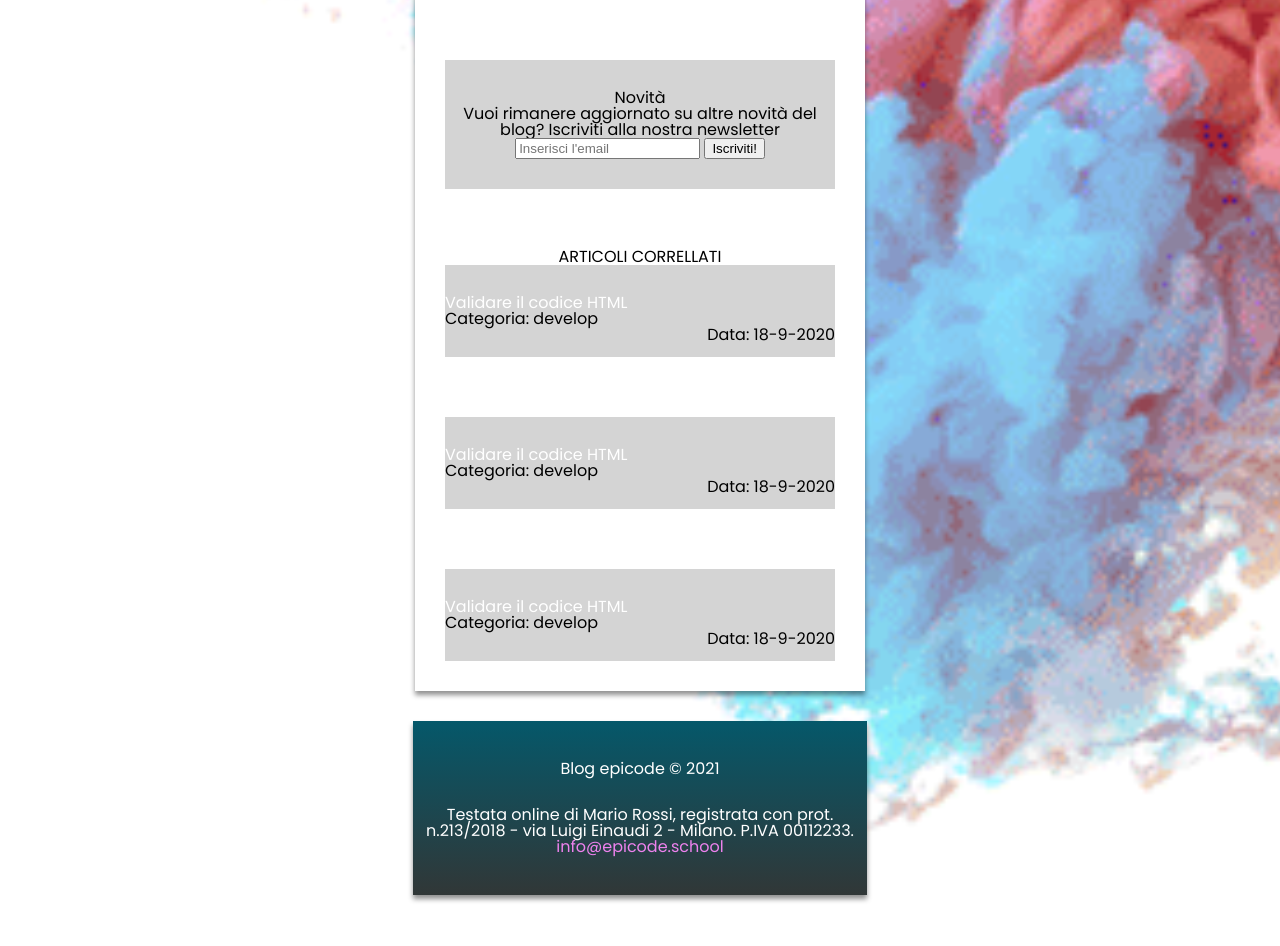
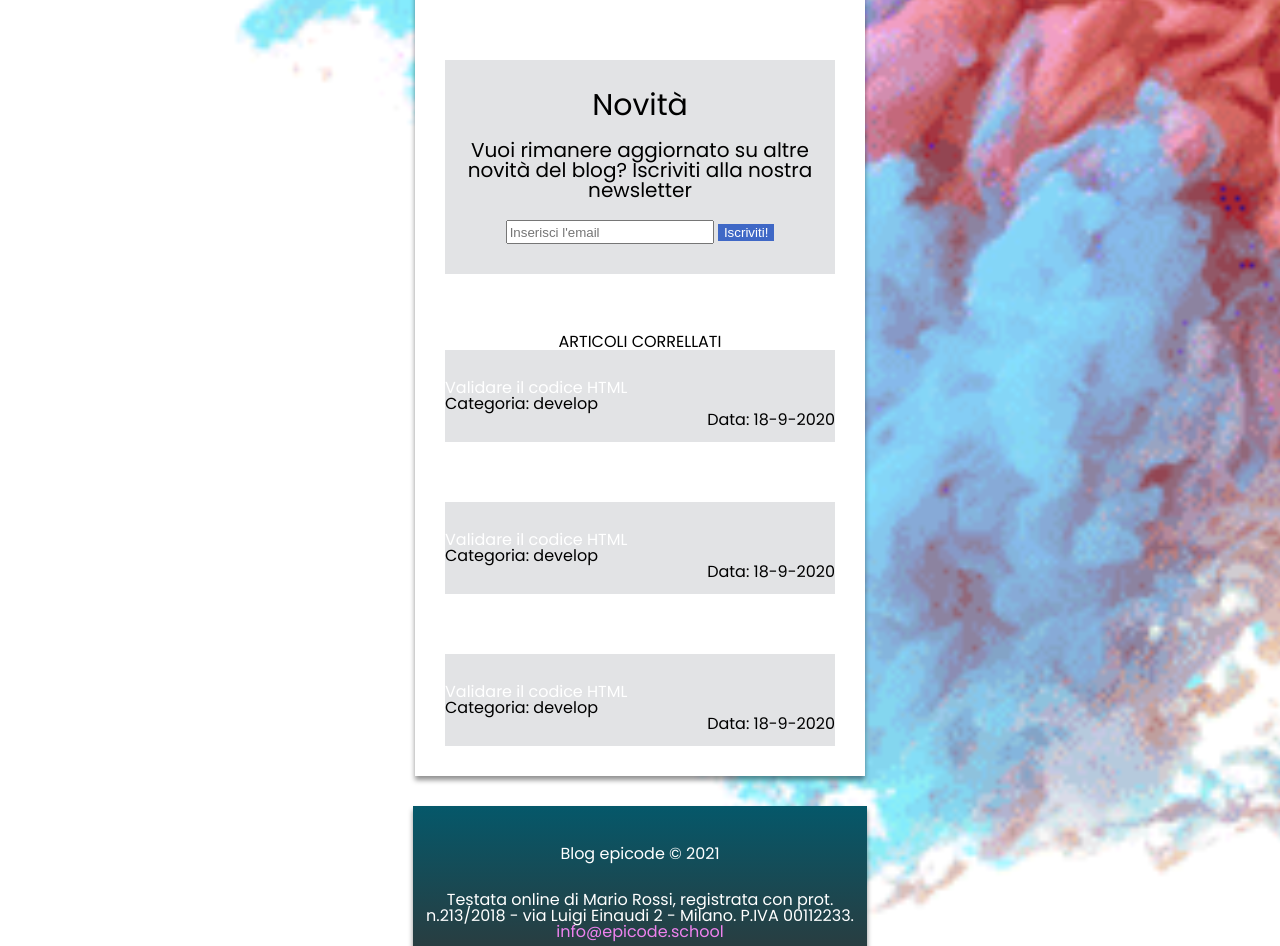
Before and after one commit to marco-sorrentino/u1-w1-d4, a plain HTML site: page index.html in a window 1280 px wide. Shown: the part 2028-2974 px from the top of the page. Before the commit the page ends 2953 px from the top, so only its background shows below. Drawn offline with Linux system fonts and the light colour scheme.

Commit message:
fixed news div

```diff
--- a/assets/css/style.css
+++ b/assets/css/style.css
@@ -138,8 +138,28 @@ td {
   text-align: center;
 }
 
+#news {
+  font-size: 30px;
+  margin-bottom: 20px;
+}
+
+#newsparagraph {
+  font-size: 20px;
+  margin-bottom: 20px;
+}
+input {
+  width: 200px;
+  height: 18px;
+}
+
+button {
+  background-color: #3f68c6;
+  color: white;
+  border: none;
+}
+
 .bgrey {
-  background-color: #d4d4d4;
+  background-color: #e2e3e5;
   padding: 30px 0px;
 }
 
--- a/index.html
+++ b/index.html
@@ -143,7 +143,7 @@
         <div class="novit">
           <div class="bgrey">
             <h3 id="news">Novità</h3>
-            <p>
+            <p id="newsparagraph">
               Vuoi rimanere aggiornato su altre novità del blog? Iscriviti alla
               nostra newsletter
             </p>
```
